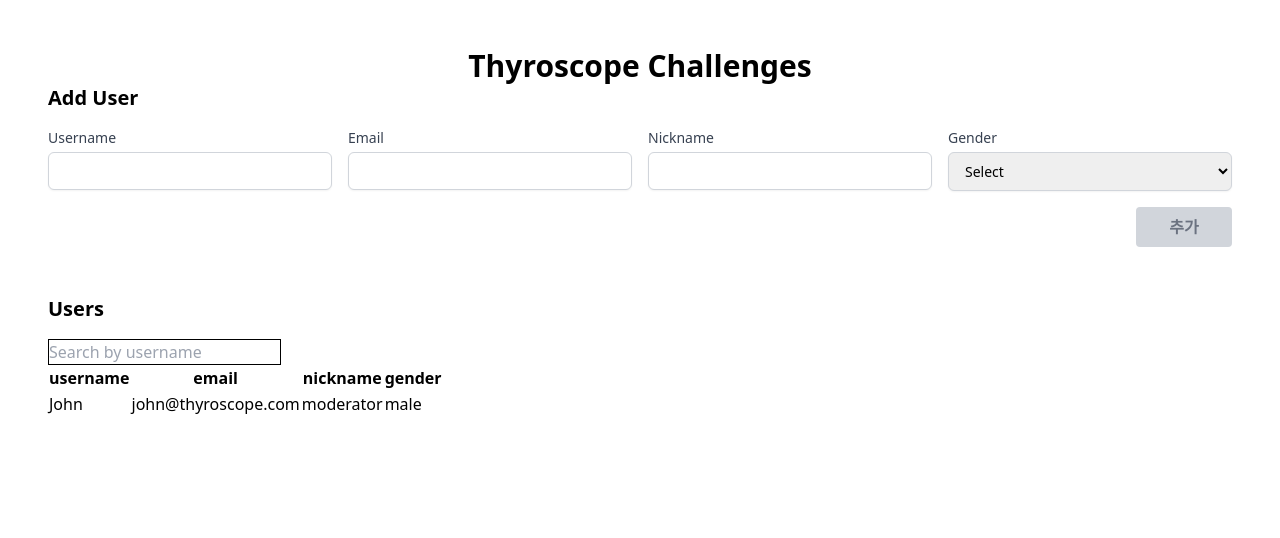
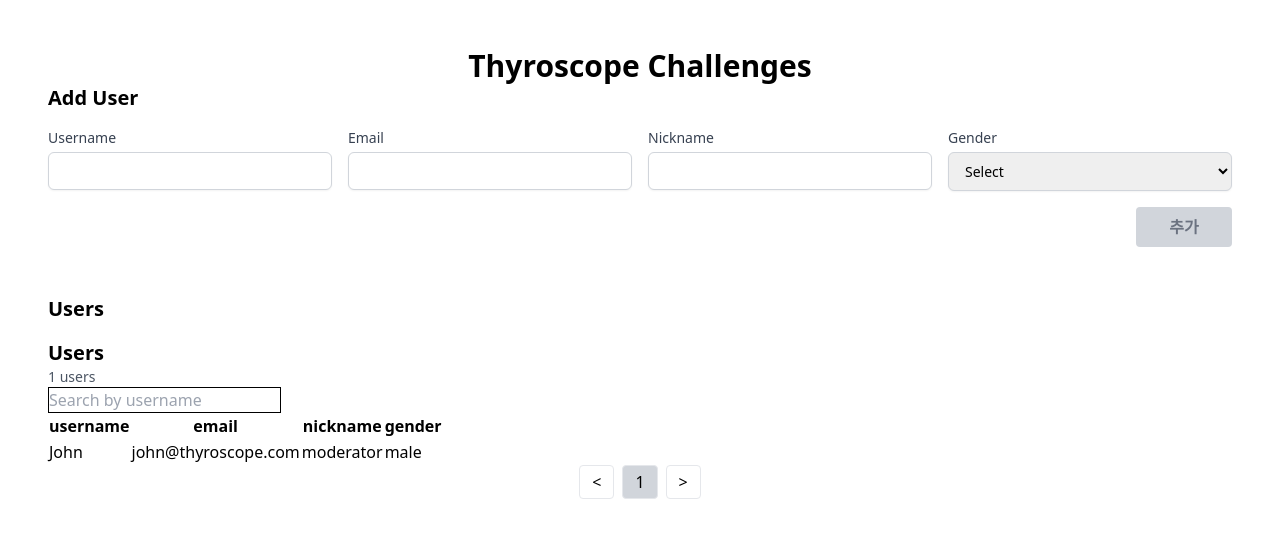
Before and after one commit to jungyeon-rgb/challenges, a React (Create React App) app: page / in a window 1280 px wide. Shown: the top 538 px of the page. Built offline with nearby package versions, Linux system fonts and the light colour scheme.

Commit message:
이메일 중복체크 기능 추가

```diff
--- a/src/components/AddUserForm.jsx
+++ b/src/components/AddUserForm.jsx
@@ -1,9 +1,11 @@
-import React from "react";
 import { useForm } from "react-hook-form";
 import useUserStore from "../store/userStore";
 
 const AddUserForm = () => {
-  const addUser = useUserStore((state) => state.addUser);
+  const { users, addUser } = useUserStore((state) => ({
+    users: state.users,
+    addUser: state.addUser,
+  }));
 
   const {
     register,
@@ -14,13 +16,19 @@ const AddUserForm = () => {
   });
 
   const onSubmit = (data) => {
+    const isEmailTaken = users.some((user) => user.email === data.email);
+
+    if (isEmailTaken) {
+      alert("이미 등록된 이메일이 존재합니다.");
+      return;
+    }
+
     addUser(data);
   };
 
   return (
     <form onSubmit={handleSubmit(onSubmit)} className="space-y-4">
       <div className="flex space-x-4">
-        {/* Username Field */}
         <div className="flex-1">
           <label
             htmlFor="username"
@@ -42,6 +50,7 @@ const AddUserForm = () => {
             } rounded-md shadow-sm focus:outline-none focus:ring-indigo-500 focus:border-indigo-500 sm:text-sm`}
           />
         </div>
+
         <div className="flex-1">
           <label
             htmlFor="email"
@@ -61,6 +70,7 @@ const AddUserForm = () => {
             } rounded-md shadow-sm focus:outline-none focus:ring-indigo-500 focus:border-indigo-500 sm:text-sm`}
           />
         </div>
+
         <div className="flex-1">
           <label
             htmlFor="nickname"
@@ -82,6 +92,7 @@ const AddUserForm = () => {
             } rounded-md shadow-sm focus:outline-none focus:ring-indigo-500 focus:border-indigo-500 sm:text-sm`}
           />
         </div>
+
         <div className="flex-1">
           <label
             htmlFor="gender"
--- /dev/null
+++ b/src/components/Pagination.jsx
@@ -0,0 +1,46 @@
+const Pagination = ({ usersPerPage, totalUsers, paginate, currentPage }) => {
+  const pageNumbers = [];
+
+  for (let i = 1; i <= Math.ceil(totalUsers / usersPerPage); i++) {
+    pageNumbers.push(i);
+  }
+
+  return (
+    <nav>
+      <ul className="flex justify-center space-x-2">
+        <li>
+          <button
+            onClick={() => paginate(currentPage - 1)}
+            className="px-3 py-1 rounded border"
+            disabled={currentPage === 1}
+          >
+            &lt;
+          </button>
+        </li>
+        {pageNumbers.map((number) => (
+          <li key={number}>
+            <button
+              onClick={() => paginate(number)}
+              className={`px-3 py-1 rounded border ${
+                currentPage === number ? "bg-gray-300" : ""
+              }`}
+            >
+              {number}
+            </button>
+          </li>
+        ))}
+        <li>
+          <button
+            onClick={() => paginate(currentPage + 1)}
+            className="px-3 py-1 rounded border"
+            disabled={currentPage === pageNumbers.length}
+          >
+            &gt;
+          </button>
+        </li>
+      </ul>
+    </nav>
+  );
+};
+
+export default Pagination;
--- a/src/components/UserList.jsx
+++ b/src/components/UserList.jsx
@@ -1,21 +1,37 @@
-import React, { useState } from 'react';
-import useUserStore from '../store/userStore';
-import UserTable from './UserTable';
-import Search from './Search';
+import { useState } from "react";
+import useUserStore from "../store/userStore";
+import UserTable from "./UserTable";
+import Search from "./Search";
+import Pagination from "./Pagination";
 
 const UserList = () => {
   const { users } = useUserStore();
-  const [searchTerm, setSearchTerm] = useState('');
+  const [searchTerm, setSearchTerm] = useState("");
+  const [currentPage, setCurrentPage] = useState(1);
+  const usersPerPage = 5;
 
-  // 검색된 사용자 목록 필터링
-  const filteredUsers = users.filter(user =>
+  const filteredUsers = users.filter((user) =>
     user.username.toLowerCase().includes(searchTerm.toLowerCase())
   );
 
+  const indexOfLastUser = currentPage * usersPerPage;
+  const indexOfFirstUser = indexOfLastUser - usersPerPage;
+  const currentUsers = filteredUsers.slice(indexOfFirstUser, indexOfLastUser);
+
+  const paginate = (pageNumber) => setCurrentPage(pageNumber);
+
   return (
     <div>
+      <h2 className="text-xl font-bold">Users</h2>
+      <p className="text-sm text-gray-600">{filteredUsers.length} users</p>
       <Search searchTerm={searchTerm} setSearchTerm={setSearchTerm} />
-      <UserTable users={filteredUsers} />
+      <UserTable users={currentUsers} />
+      <Pagination
+        usersPerPage={usersPerPage}
+        totalUsers={filteredUsers.length}
+        paginate={paginate}
+        currentPage={currentPage}
+      />
     </div>
   );
 };
--- a/src/components/UserTable.jsx
+++ b/src/components/UserTable.jsx
@@ -1,22 +1,25 @@
-import React, { useState } from 'react';
+import { useState } from "react";
 
 const UserTable = ({ users }) => {
-  const [sortConfig, setSortConfig] = useState({ key: 'username', direction: 'ascending' });
+  const [sortConfig, setSortConfig] = useState({
+    key: "username",
+    direction: "ascending",
+  });
 
   const sortedUsers = [...users].sort((a, b) => {
     if (a[sortConfig.key] < b[sortConfig.key]) {
-      return sortConfig.direction === 'ascending' ? -1 : 1;
+      return sortConfig.direction === "ascending" ? -1 : 1;
     }
     if (a[sortConfig.key] > b[sortConfig.key]) {
-      return sortConfig.direction === 'ascending' ? 1 : -1;
+      return sortConfig.direction === "ascending" ? 1 : -1;
     }
     return 0;
   });
 
   const requestSort = (key) => {
-    let direction = 'ascending';
-    if (sortConfig.key === key && sortConfig.direction === 'ascending') {
-      direction = 'descending';
+    let direction = "ascending";
+    if (sortConfig.key === key && sortConfig.direction === "ascending") {
+      direction = "descending";
     }
     setSortConfig({ key, direction });
   };
@@ -25,10 +28,10 @@ const UserTable = ({ users }) => {
     <table>
       <thead>
         <tr>
-          <th onClick={() => requestSort('username')}>username</th>
-          <th onClick={() => requestSort('email')}>email</th>
-          <th onClick={() => requestSort('nickname')}>nickname</th>
-          <th onClick={() => requestSort('gender')}>gender</th>
+          <th onClick={() => requestSort("username")}>username</th>
+          <th onClick={() => requestSort("email")}>email</th>
+          <th onClick={() => requestSort("nickname")}>nickname</th>
+          <th onClick={() => requestSort("gender")}>gender</th>
         </tr>
       </thead>
       <tbody>
```
